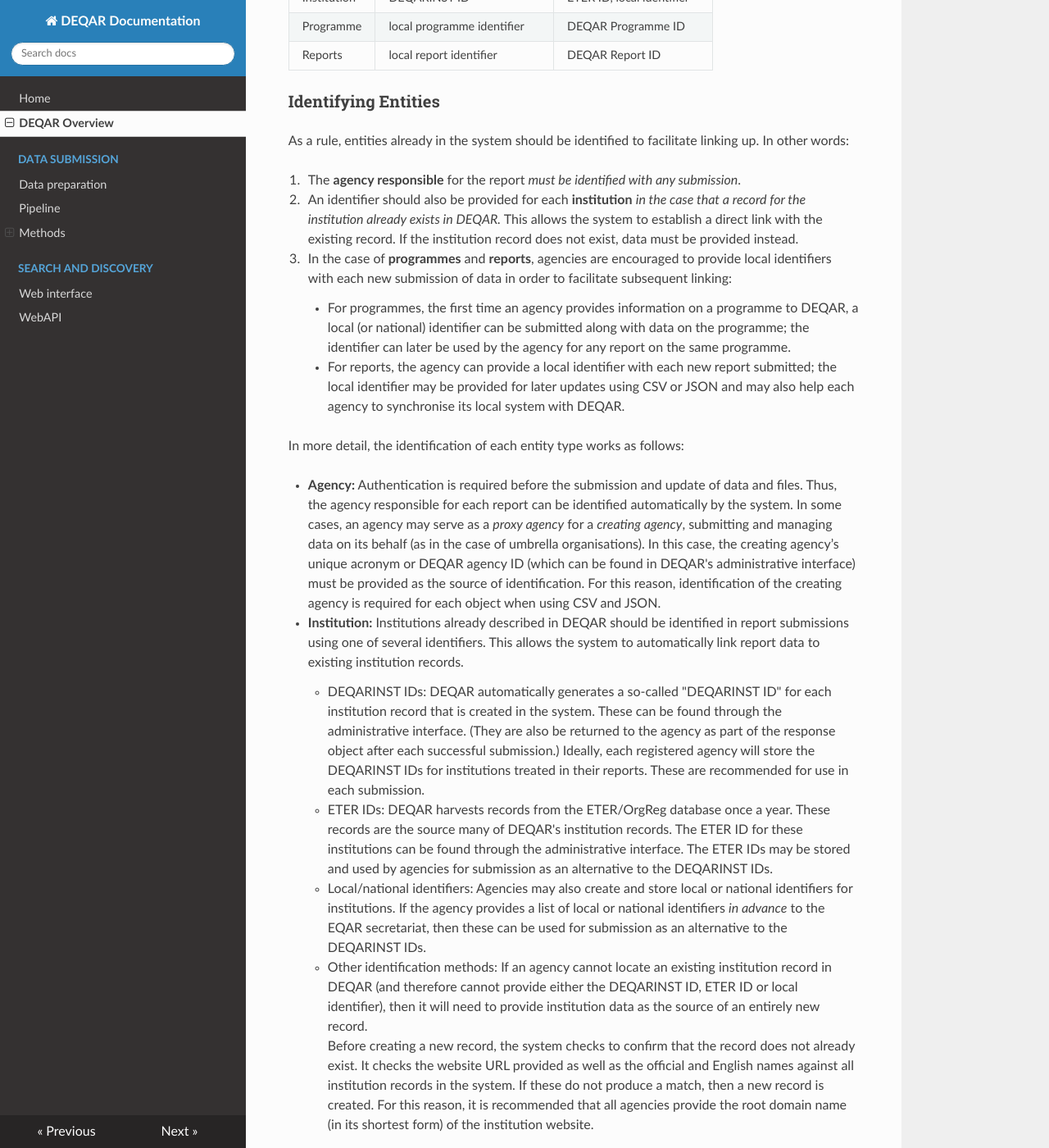
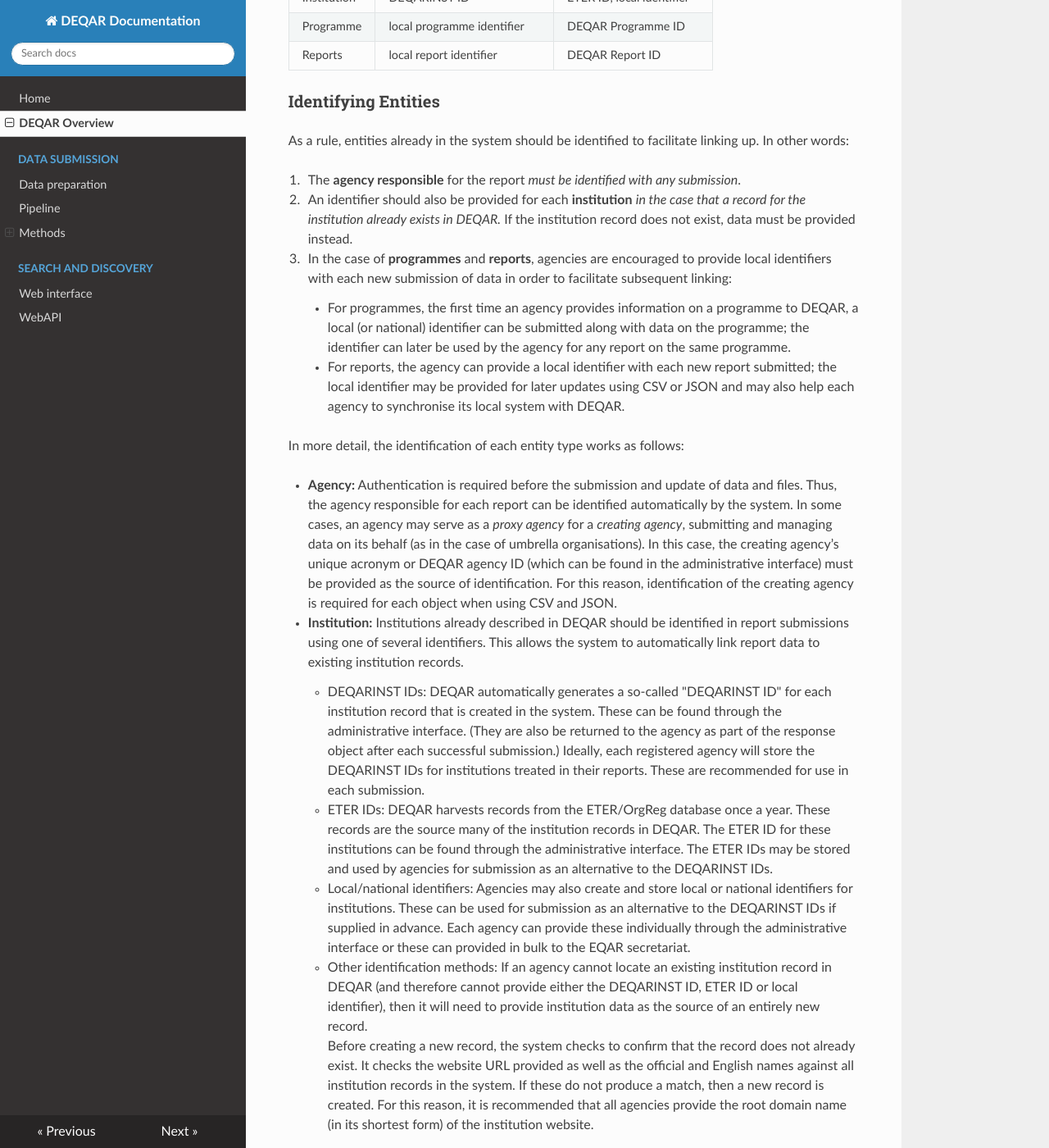
Before and after one commit to EQAR/deqar-docs, an MkDocs documentation site: the page built from docs/DEQAR_overview.md, in a window 1280 px wide and 1400 px high, scrolled down 2803 px. Shown: the whole window at 82% size. Built offline with MkDocs 1.6.1, drawn with Linux system fonts in a browser that asks for light colours; nearby versions of some CDN libraries; old or Windows-style settings are respelled for this version of MkDocs; some of the changed text lies outside the part shown.

Commit message:
Add files via upload

```diff
--- a/docs/DEQAR_overview.md
+++ b/docs/DEQAR_overview.md
@@ -1,16 +1,17 @@
 Structural Overview
 -------------------
-EQAR’s data model has been designed around four main entities: registered quality assurance **Agencies**, higher education **Institutions**, educational **Programmes** associated with institutions, and external quality assurance **Reports**.
+The DEQAR data model has been designed around four main entities: registered quality assurance **Agencies**, higher education **Institutions**, educational **Programmes** associated with institutions, and external quality assurance **Reports**.
 
 ![DEQAR High Level Data Model with Countries](img/DEQARPhysicalERDiagram_Design31_20-01-18_highlevel.jpg)
 
-Registered agency users are invited to submit information on external quality assurance reports including information about the study programme concerned, if applicable. On the other hand, institutional information will largely be managed by EQAR based on data from ETER/OrgReg. EQAR will also continue to collect and manage agency data through their registry.  This data will be directly linked to the records in DEQAR.
+Registered agency users are invited to submit and manage information on their external quality assurance reports including information about the particular study programme described in the report, if applicable. On the other hand, institutional information will largely be managed by the EQAR secretariat based on data from ETER/OrgReg.
 
-Related to this, DEQAR also includes a **Country** entity, which contains information on the official external quality assurance regime in each DEQAR-related country---a country which either hosts an EQAR-registered agency or hosts an institution evaluated by a EQAR-registered agency.
+EQAR will also continue to collect and manage agency data as well as country data through their registry. These will be linked to report and institution data in DEQAR. To support this, DEQAR also includes a **Country** entity, which contains information on the official external quality assurance regime in any country which hosts an institution evaluated by an EQAR-registered agency.
 
 ![DEQAR High Level Data Model with Countries](img/DEQARPhysicalERDiagram_Design31_20-01-18_countryplain.jpg)
 
 Further information on the type of information to be collected and stored in DEQAR can be found in the [Operational Model](https://eqar.eu/fileadmin/eqar_internal/MD/MD6/Database_of_External_QA_Results_Report_Model_v3.pdf), section 5.3, page 36.
+
 
 Functional Overview
 -------------------
@@ -24,6 +25,7 @@
 
 - **Administration of records:** data is ingested and records are created, stored and managed by EQAR staff and agencies over the longer term. Agencies may update and even delete report records already in the system and track their own activity.
 - **Search and discovery of information:** records are published on an public web interface for search, retrieval and export or download by end users. There is also a public API available to all registered users; this allows users to embed DEQAR search interface in their local site.
+
 
 Role of Standards and Identifiers
 --------------------------------
@@ -50,7 +52,7 @@
 As a rule, entities already in the system should be identified to facilitate linking up. In other words:
 
 1. The **agency responsible** for the report *must be identified with any submission*.
-2. An identifier should also be provided for each **institution** *in the case that a record for the institution already exists in DEQAR.* This allows the system to establish a direct link with the existing record. If the institution record does not exist, data must be provided instead.
+2. An identifier should also be provided for each **institution** *in the case that a record for the institution already exists in DEQAR.* If the institution record does not exist, data must be provided instead.
 3. In the case of **programmes** and **reports**, agencies are encouraged to provide local identifiers with each new submission of data in order to facilitate subsequent linking:
 
     - For programmes, the first time an agency provides information on a programme to DEQAR, a local (or national) identifier can be submitted along with data on the programme; the identifier can later be used by the agency for any report on the same programme.
@@ -58,15 +60,15 @@
 
 In more detail, the identification of each entity type works as follows:
 
-- **Agency:** Authentication is required before the submission and update of data and files. Thus, the agency responsible for each report can be identified automatically by the system. In some cases, an agency may serve as a *proxy agency* for a *creating agency*, submitting and managing data on its behalf (as in the case of umbrella organisations). In this case, the creating agency’s unique acronym or DEQAR agency ID (which can be found in DEQAR's administrative interface) must be provided as the source of identification. For this reason, identification of the creating agency is required for each object when using CSV and JSON.
+- **Agency:** Authentication is required before the submission and update of data and files. Thus, the agency responsible for each report can be identified automatically by the system. In some cases, an agency may serve as a *proxy agency* for a *creating agency*, submitting and managing data on its behalf (as in the case of umbrella organisations). In this case, the creating agency’s unique acronym or DEQAR agency ID (which can be found in the administrative interface) must be provided as the source of identification. For this reason, identification of the creating agency is required for each object when using CSV and JSON.
 
 - **Institution:** Institutions already described in DEQAR should be identified in report submissions using one of several identifiers. This allows the system to automatically link report data to existing institution records.
 
     - DEQARINST IDs: DEQAR automatically generates a so-called "DEQARINST ID" for each institution record that is created in the system. These can be found through the administrative interface. (They are also be returned to the agency as part of the response object after each successful submission.) Ideally, each registered agency will store the DEQARINST IDs for institutions treated in their reports. These are recommended for use in each submission.
 
-    - ETER IDs: DEQAR harvests records from the ETER/OrgReg database once a year. These records are the source many of DEQAR's institution records. The ETER ID for these institutions can be found through the administrative interface. The ETER IDs may be stored and used by agencies for submission as an alternative to the DEQARINST IDs.
+    - ETER IDs: DEQAR harvests records from the ETER/OrgReg database once a year. These records are the source many of the institution records in DEQAR. The ETER ID for these institutions can be found through the administrative interface. The ETER IDs may be stored and used by agencies for submission as an alternative to the DEQARINST IDs.
 
-    - Local/national identifiers: Agencies may also create and store local or national identifiers for institutions. If the agency provides a list of local or national identifiers *in advance* to the EQAR secretariat, then these can be used for submission as an alternative to the DEQARINST IDs.
+    - Local/national identifiers: Agencies may also create and store local or national identifiers for institutions. These can be used for submission as an alternative to the DEQARINST IDs if supplied in advance. Each agency can provide these individually through the administrative interface or these can provided in bulk to the EQAR secretariat.
 
     - Other identification methods: If an agency cannot locate an existing institution record in DEQAR (and therefore cannot provide either the DEQARINST ID, ETER ID or local identifier), then it will need to provide institution data as the source of an entirely new record.
     Before creating a new record, the system checks to confirm that the record does not already exist. It checks the website URL provided as well as the official and English names against all institution records in the system.  If these do not produce a match, then a new record is created. For this reason, it is recommended that all agencies provide the root domain name (in its shortest form) of the institution website.
@@ -78,12 +80,12 @@
 - **Report:** We strongly recommend that agencies provide a local identifier with each report submitted. This will allow for subsequent updates to the record and will ease synchronisation with each agency's local system.
     Report local identifiers will be stored and can serve to identify records for update/resubmission. DEQAR will also automatically generate a DEQAR ID for each newly submitted report; this will be returned to agencies as part of the response object. The DEQAR ID can be used for updates/resubmission as an alternative to local identifiers.
 
-
 ### Other Identifiers
 
 DEQAR also assigns DEQAR IDs to each agency's **Activities**. These identifiers, which can be found through the administrative interface, may be used instead of the activity name (pre-defined string values) to identify the report activity in each CSV or JSON object. Alternatively, an agency may wish to use its own local activity identifiers; in this case, the agency should supply through their local identifiers through administrative interface before using them for submission.  Only one identifier should be provided for each assigned activity.
 
 Finally, DEQAR provides DEQAR IDs for standard values used for **Report Status** and **Report Decision**. [link??] These can be provided instead of the equivalent string values in CSV or JSON objects.
+
 
 Building Institution Records
 -------------------------------
@@ -92,7 +94,7 @@
 
 ### Use of Data from ETER/OrgReg
 
-DEQAR harvests records from ETER/OrgReg on an annual basis. These records serve as DEQAR's base set of records on European higher education institutions. DEQAR stores the following ETER data on institutions:
+DEQAR harvests records from ETER/OrgReg on an annual basis. These records serve as base set of records on European higher education institutions in DEQAR. DEQAR stores the following ETER data on institutions:
 
 - ETER ID
 - official name
```
Also changed, not shown: other parts of docs/DEQAR_overview.md (+2 -2 lines).
